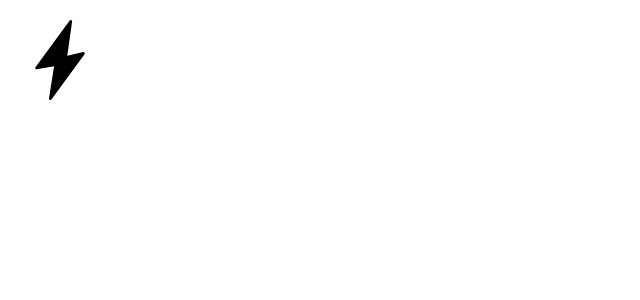
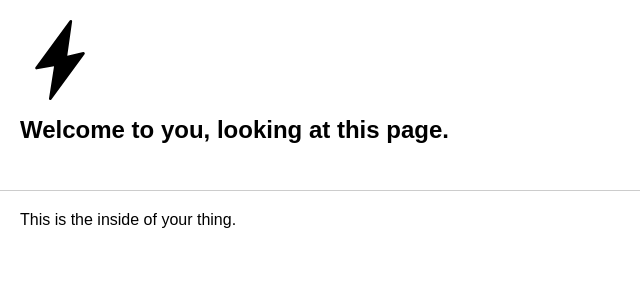
Before and after one commit to nameofname/base-react-app, a React (Create React App) app: page / in a window 1280 px wide. Shown: the top 300 px of the page, without its empty margins (0-640 px from the left). Built offline with nearby package versions, Linux system fonts and the light colour scheme.

Commit message:
updated class namesas

```diff
--- a/package.json
+++ b/package.json
@@ -12,7 +12,7 @@
   },
   "lint-staged": {
     "src/**/*.{js,jsx,json,css}": [
-      "prettier --tab-width 4 --single-quote --write",
+      "yarn prettier",
       "git add"
     ]
   },
--- a/src/css/App.css
+++ b/src/css/App.css
@@ -1,31 +1,21 @@
-.App {
-  /*text-align: center;*/
+.app-logo {
+    height: 80px;
 }
 
-.App-logo {
-  /*animation: App-logo-spin infinite 20s linear;*/
-  height: 80px;
+.app-header {
+    height: 150px;
+    padding: 20px;
+    border-bottom: 1px solid #ccc;
 }
 
-.App-header {
-  height: 150px;
-  padding: 20px;
-  color: white;
+.app-body {
+    padding: 20px;
 }
 
-.App-title {
-  font-size: 1.5em;
+.app-title {
+    font-size: 1.5em;
 }
 
-.App-intro {
-  font-size: large;
+.app-intro {
+    font-size: large;
 }
-
-/*@keyframes App-logo-spin {*/
-/*from {*/
-/*transform: rotate(0deg);*/
-/*}*/
-/*to {*/
-/*transform: rotate(360deg);*/
-/*}*/
-/*}*/
--- a/src/js/App.js
+++ b/src/js/App.js
@@ -1,12 +1,14 @@
 import React, { Component } from 'react';
 import '../css/App.css';
 import Header from './components/Header';
+import Body from './components/Body';
 
 class App extends Component {
     render() {
         return (
             <div className="App">
                 <Header />
+                <Body />
             </div>
         );
     }
--- /dev/null
+++ b/src/js/components/Body.jsx
@@ -0,0 +1,15 @@
+import React, { Component } from 'react';
+
+class Body extends Component {
+    constructor() {
+        super();
+    }
+
+    render() {
+        return (
+            <div className="app-body">This is the inside of your thing.</div>
+        );
+    }
+}
+
+export default Body;
--- a/src/js/components/Header.jsx
+++ b/src/js/components/Header.jsx
@@ -30,21 +30,21 @@ class Header extends Component {
 
     render() {
         return (
-            <header className="App-header">
+            <header className="app-header">
                 <img
                     ref={l => (this.svgs.lightning = l)}
                     src={lightning}
-                    className="App-logo lightning"
+                    className="app-logo lightning"
                     alt="lightning"
                     style={{ display: 'none' }}
                 />
                 <img
                     ref={w => (this.svgs.wink = w)}
                     src={wink}
-                    className="App-logo wink"
+                    className="app-logo wink"
                     alt="wink"
                 />
-                <h1 className="App-title">
+                <h1 className="app-title">
                     Welcome to you, looking at this page.
                 </h1>
             </header>
```
